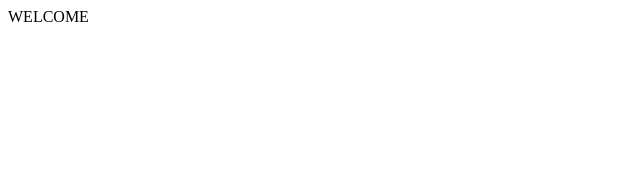
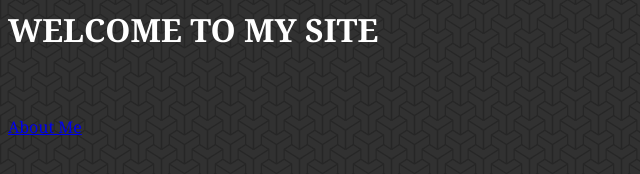
Before and after one commit to jhwayne/jhwayne.github.io, a plain HTML site: page index.html in a window 1280 px wide. Shown: the whole page, without its empty margins (0-640 px from the left). Drawn offline with Linux system fonts and the light colour scheme; files whose address does not match are found by name.

Commit message:
even more

```diff
--- a/index.html
+++ b/index.html
@@ -1 +1,4 @@
-<html><body>WELCOME</body></html>
+<html><h1>WELCOME TO MY SITE</h1></html>
+<br><br>
+<link rel="stylesheet" href="unit1_week1/stylesheets/dbc1.css" type="text/css"/>
+<a href="jhwayne.github.io/dbc1.html" title="Main Page">About Me</a>
--- a/unit1_week1/stylesheets/dbc1.css
+++ b/unit1_week1/stylesheets/dbc1.css
@@ -1,6 +1,8 @@
+h1{}
+
 body {
-  padding-left: 11em;
+
   font-family: Georgia, "Times New Roman",
         Times, serif;
-  color: purple;
-  background-color: #d8da3d }
+  color: white;
+  background-image:url("file:///Users/Jake/devboot/jhwayne.github.io/escheresque_ste/escheresque_ste.png");}
```
Also changed, not shown: dbc1.html (+1 -1 lines), escheresque_ste/escheresque_ste.png (added), escheresque_ste/escheresque_ste_@2X.png (added), escheresque_ste/readme.txt (added).
